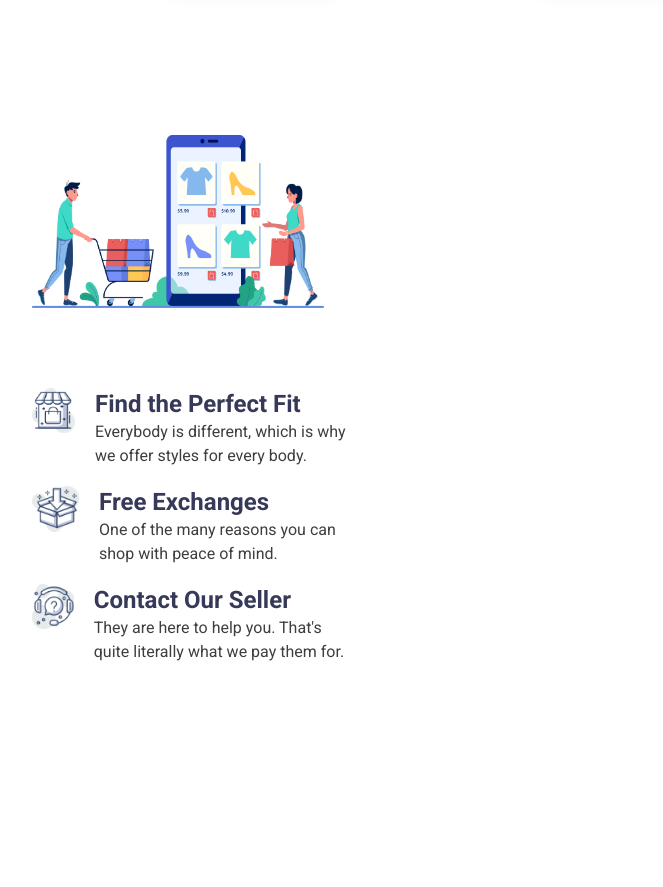
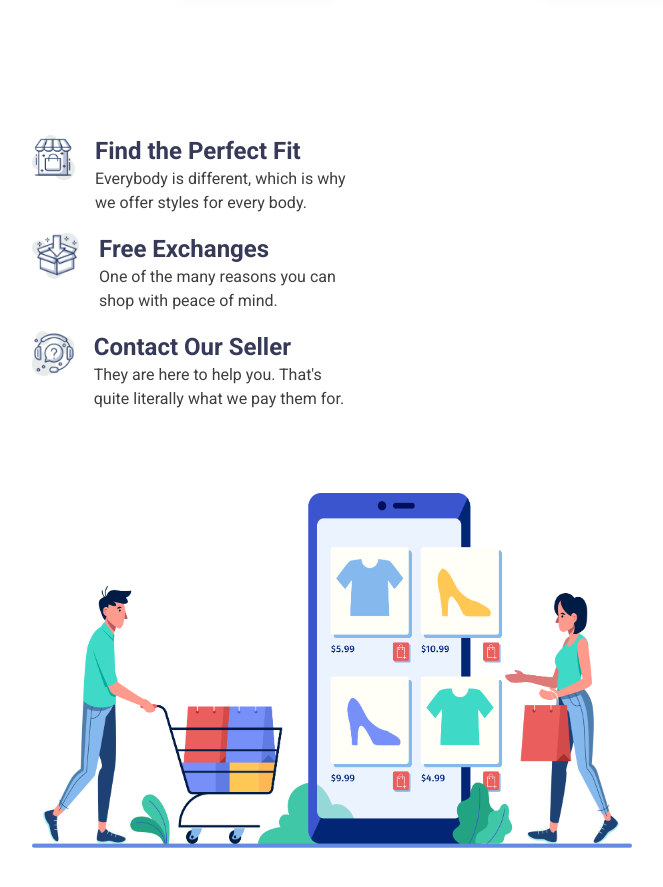
Before and after one commit to aref-360nobra/pengiun-fashon, a plain HTML site: page index.html in a window 1280 px wide. Shown: the part 2200-3087 px from the top of the page, without its empty margins (96-759 px from the left). Before the commit the page ends 2994 px from the top, so only its background shows below. Drawn offline with nearby package versions, Linux system fonts and the light colour scheme.

Commit message:
something errrr

```diff
--- a/index.html
+++ b/index.html
@@ -273,7 +273,7 @@
             </div>
         </section>
     </main>
-    <footer class="md:px-32 lg:px-32 px-4 my-32 flex flex-col-reverse gap-20">
+    <footer class="md:px-28 lg:px-32 px-4 my-32 flex flex-col-reverse md:flex-col gap-20">
         <div class="flex flex-col gap-4 max-w-80">
             <div class="flex gap-5">
                 <div class="w-[78px] h-[82px]">
@@ -307,7 +307,7 @@
             </div>
         </div>
         <div>
-            <div class="w-[292px] h-[173px]">
+            <div class="w-[292px] h-[173px] md:w-[600px] md:h-[354px]">
                 <img src="./images/shopping.png" alt="">
             </div>
         </div>
```
